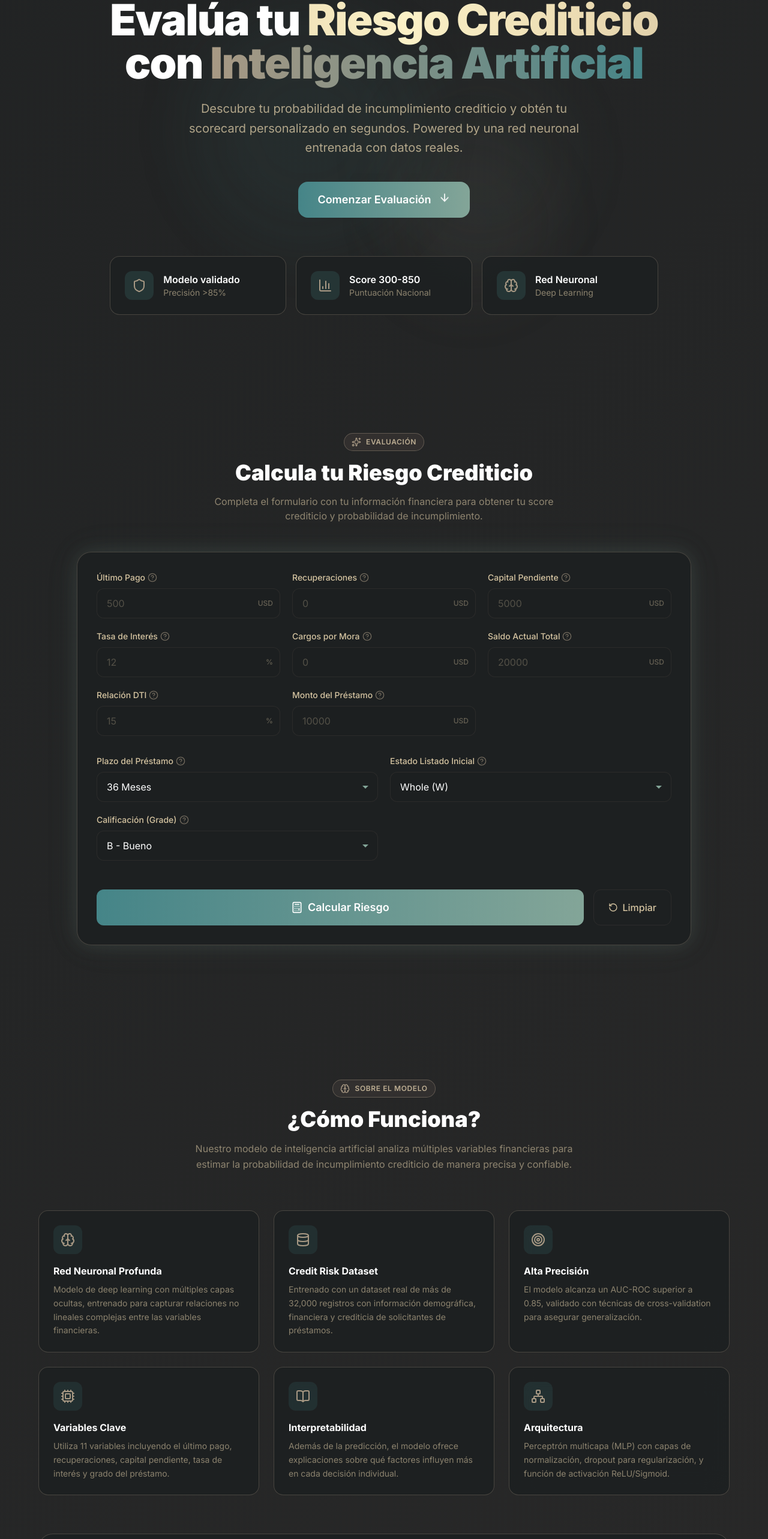
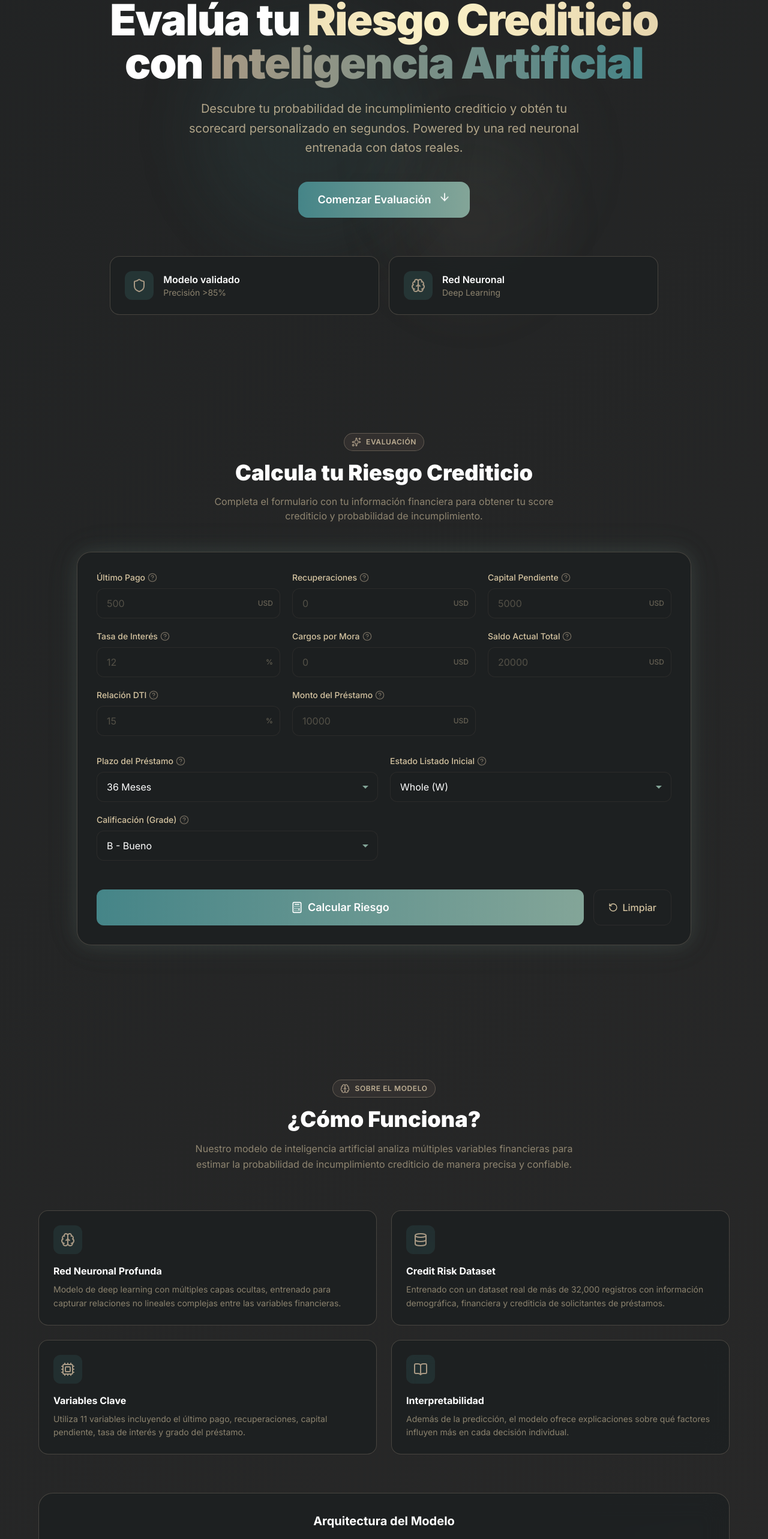
Before and after one commit to d0ubt0/credit-risk, a React (Vite) app in the folder frontend/: page / in a window 1280 px wide. Shown: the part 174-2740 px from the top of the page at 60% size. Built offline with nearby package versions, Linux system fonts and the light colour scheme.

Commit message:
Cambiando datos

```diff
--- a/frontend/src/components/AboutModel.jsx
+++ b/frontend/src/components/AboutModel.jsx
@@ -19,12 +19,7 @@ const features = [
     description:
       'Entrenado con un dataset real de más de 32,000 registros con información demográfica, financiera y crediticia de solicitantes de préstamos.',
   },
-  {
-    icon: Target,
-    title: 'Alta Precisión',
-    description:
-      'El modelo alcanza un AUC-ROC superior a 0.85, validado con técnicas de cross-validation para asegurar generalización.',
-  },
+
   {
     icon: Cpu,
     title: 'Variables Clave',
@@ -36,13 +31,7 @@ const features = [
     title: 'Interpretabilidad',
     description:
       'Además de la predicción, el modelo ofrece explicaciones sobre qué factores influyen más en cada decisión individual.',
-  },
-  {
-    icon: Network,
-    title: 'Arquitectura',
-    description:
-      'Perceptrón multicapa (MLP) con capas de normalización, dropout para regularización, y función de activación ReLU/Sigmoid.',
-  },
+  }
 ];
 
 export default function AboutModel() {
@@ -67,7 +56,7 @@ export default function AboutModel() {
         </div>
 
         {/* Feature grid */}
-        <div className="grid grid-cols-1 sm:grid-cols-2 lg:grid-cols-3 gap-6">
+        <div className="grid grid-cols-1 sm:grid-cols-2 lg:grid-cols-2 gap-6">
           {features.map(({ icon: Icon, title, description }) => (
             <div
               key={title}
--- a/frontend/src/components/Hero.jsx
+++ b/frontend/src/components/Hero.jsx
@@ -64,10 +64,9 @@ export default function Hero() {
         </div>
 
         {/* Stats cards */}
-        <div className="grid grid-cols-1 sm:grid-cols-3 gap-4 mt-16 animate-fade-in-up-delay-3">
+        <div className="grid grid-cols-1 sm:grid-cols-2 gap-4 mt-16 animate-fade-in-up-delay-3">
           {[
             { icon: Shield, label: 'Modelo validado', desc: 'Precisión >85%' },
-            { icon: BarChart3, label: 'Score 300-850', desc: 'Puntuación Nacional' },
             { icon: Brain, label: 'Red Neuronal', desc: 'Deep Learning' },
           ].map(({ icon: Icon, label, desc }) => (
             <div
--- a/frontend/src/components/Resources.jsx
+++ b/frontend/src/components/Resources.jsx
@@ -26,14 +26,14 @@ const resources = [
     link: '#',
     linkLabel: 'Ver Video',
     color: '#fb4934', // Gruvbox Red
-    badge: 'YouTube',
+    badge: 'Video',
   },
   {
     icon: Code,
     title: 'Código Fuente',
     description:
       'Repositorio completo con el notebook de entrenamiento, el modelo exportado, y el código de esta aplicación web.',
-    link: '#',
+    link: 'https://github.com/d0ubt0/credit-risk',
     linkLabel: 'Ver Repositorio',
     color: '#a89984', // Gruvbox Gray
     badge: 'GitHub',
```
